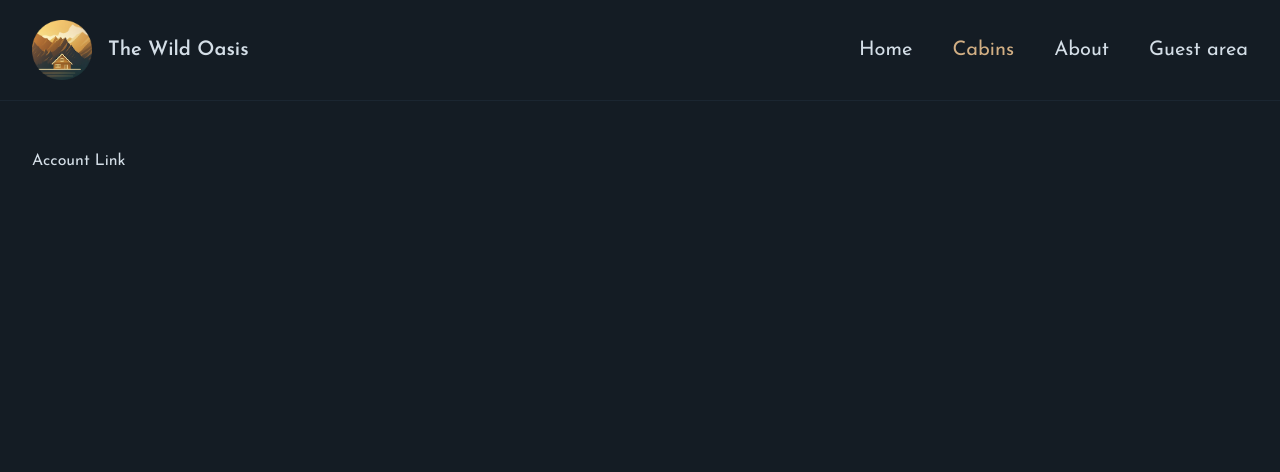
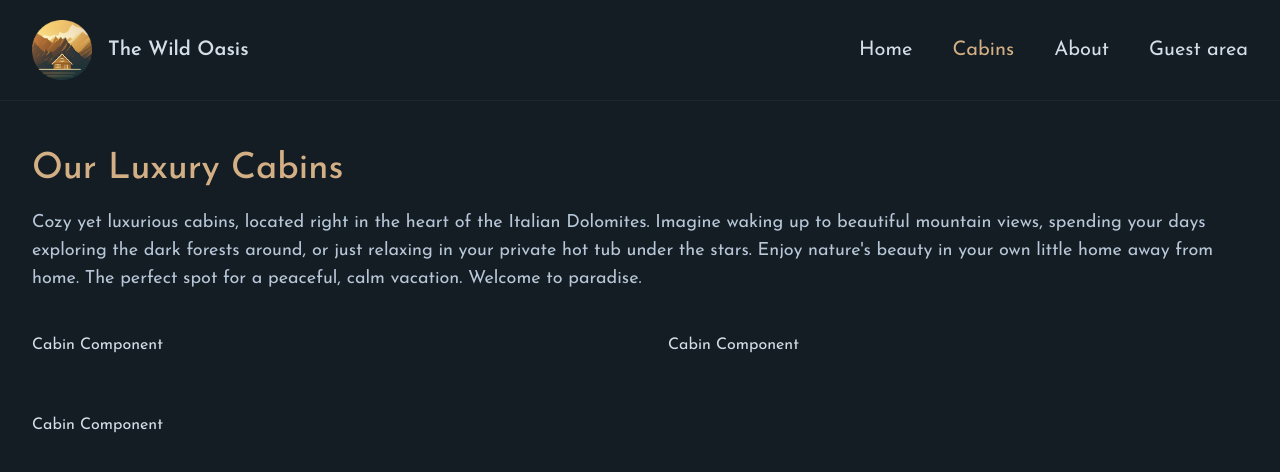
Before and after one commit to danielmuszkiet/the-wild-oasis-website, a Next.js app: page /cabins in a window 1280 px wide. Shown: the top 472 px of the page. Built offline with nearby package versions, Linux system fonts and the light colour scheme.

Commit message:
add cabins page

```diff
--- a/app/cabins/page.tsx
+++ b/app/cabins/page.tsx
@@ -1,10 +1,32 @@
 import { Metadata } from "next";
-import Link from "next/link";
 
 export const metadata: Metadata = {
   title: "Cabins",
 };
 
 export default function Page() {
-  return <Link href="/account">Account Link</Link>;
+  const cabins = [0, 1, 2];
+
+  return (
+    <div>
+      <h1 className="text-accent-400 mb-5 text-2xl font-medium md:text-4xl">
+        Our Luxury Cabins
+      </h1>
+      <p className="text-primary-200 mb-10 text-lg">
+        Cozy yet luxurious cabins, located right in the heart of the Italian
+        Dolomites. Imagine waking up to beautiful mountain views, spending your
+        days exploring the dark forests around, or just relaxing in your private
+        hot tub under the stars. Enjoy nature&apos;s beauty in your own little
+        home away from home. The perfect spot for a peaceful, calm vacation.
+        Welcome to paradise.
+      </p>
+      {cabins.length > 0 && (
+        <div className="grid grid-cols-1 gap-8 md:grid-cols-2 lg:gap-12 xl:gap-14">
+          {cabins.map((cabin) => {
+            return <span key={cabin}>Cabin Component</span>;
+          })}
+        </div>
+      )}
+    </div>
+  );
 }
```
